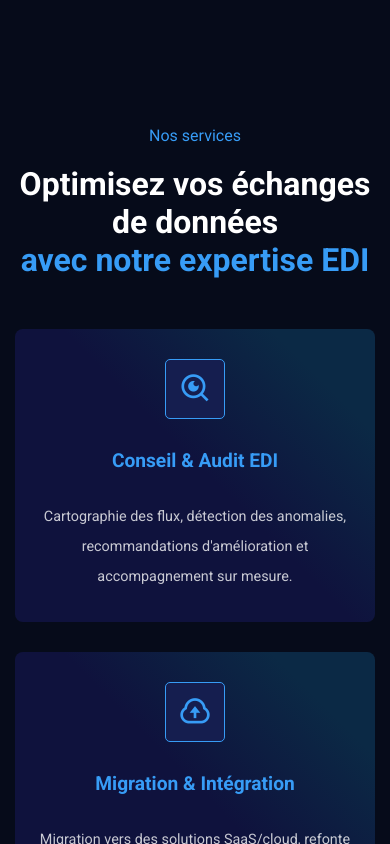
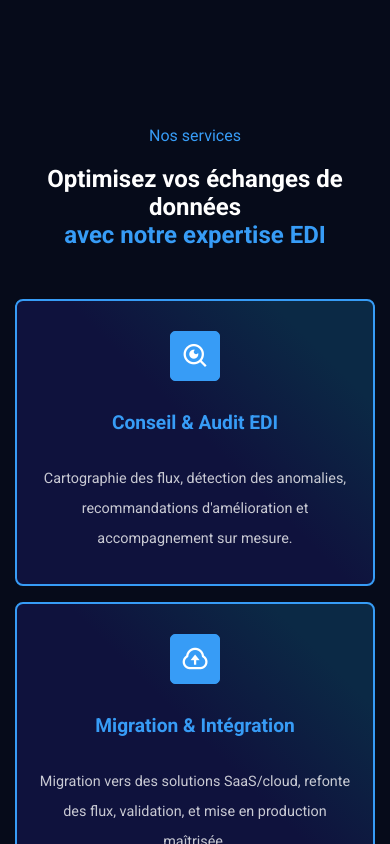
Before and after one commit to AkramNejj33/edi_conseil, a React (Create React App) app: page / in a window 390 px wide. Shown: the part 1220-2064 px from the top of the page. Built offline with nearby package versions, Linux system fonts and the light colour scheme.

Commit message:
responsive editing

```diff
--- a/package.json
+++ b/package.json
@@ -1,5 +1,6 @@
 {
   "name": "edi_conseil",
+  "homepage": ".",
   "version": "0.1.0",
   "private": true,
   "dependencies": {
--- a/src/styles/services.css
+++ b/src/styles/services.css
@@ -16,6 +16,7 @@
     padding: 30px 15px;
     text-align: center;
     border-radius: .5rem;
+    border: 2px solid var(--primary-color);
 }
 
 .service__icon {
@@ -25,23 +26,15 @@
     align-items: center;
     justify-content: center;
     margin: auto;
-    background: var(--icon-bg);
+    background: var(--primary-color);
     border-radius: 5px;
     margin-bottom: 30px;
     border: 1px solid var(--primary-color);
 }
 
-.light-theme .service__icon{
-    background-color: var(--primary-color);
-}
-
-.light-theme .service__icon i{
-    color: #fff;
-}
-
 .service__icon i{
     font-size: 2rem;
-    color: var(--primary-color);
+    color: #fff;
 }
 
 .service__title{
@@ -50,34 +43,34 @@
     margin-bottom: 30px;
 }
 
-.light-theme .service__item{
-    background: var(--card-bg);
-    width: 25%;
-    padding: 30px 15px;
-    text-align: center;
-    border-radius: .5rem;
-    border: 2px solid var(--primary-color);
-}
-
 @media only screen and (max-width:992px){
-    .service__top-content{
+    .service__top-content h2{
         font-size: 1.5rem;
     }
     .service__item-wrapper{
         flex-wrap: wrap;
+        gap: 1.5rem;
+        justify-content: center;
     }
     .service__item{
-        width: 31%;
-        margin-bottom: 30px;
+        width: 45%;
+        margin-bottom: 0;
     }
 }
 
 @media only screen and (max-width:768px){
     .service__item{
-        width: 47.7%;
+        width: 45%;
     }
     .service__title{
         font-size: 1.2rem;
+    }
+    .service__icon{
+        width: 50px;
+        height: 50px;
+    }
+    .service__icon i{
+        font-size: 1.7rem;
     }
 }
 
@@ -85,4 +78,7 @@
     .service__item{
         width: 100%;
     }
+    .service__item-wrapper{
+        gap: 1rem;
+    }
 }
```
Also changed, not shown: 14 other files (tests, documents, lock files or other folders).
